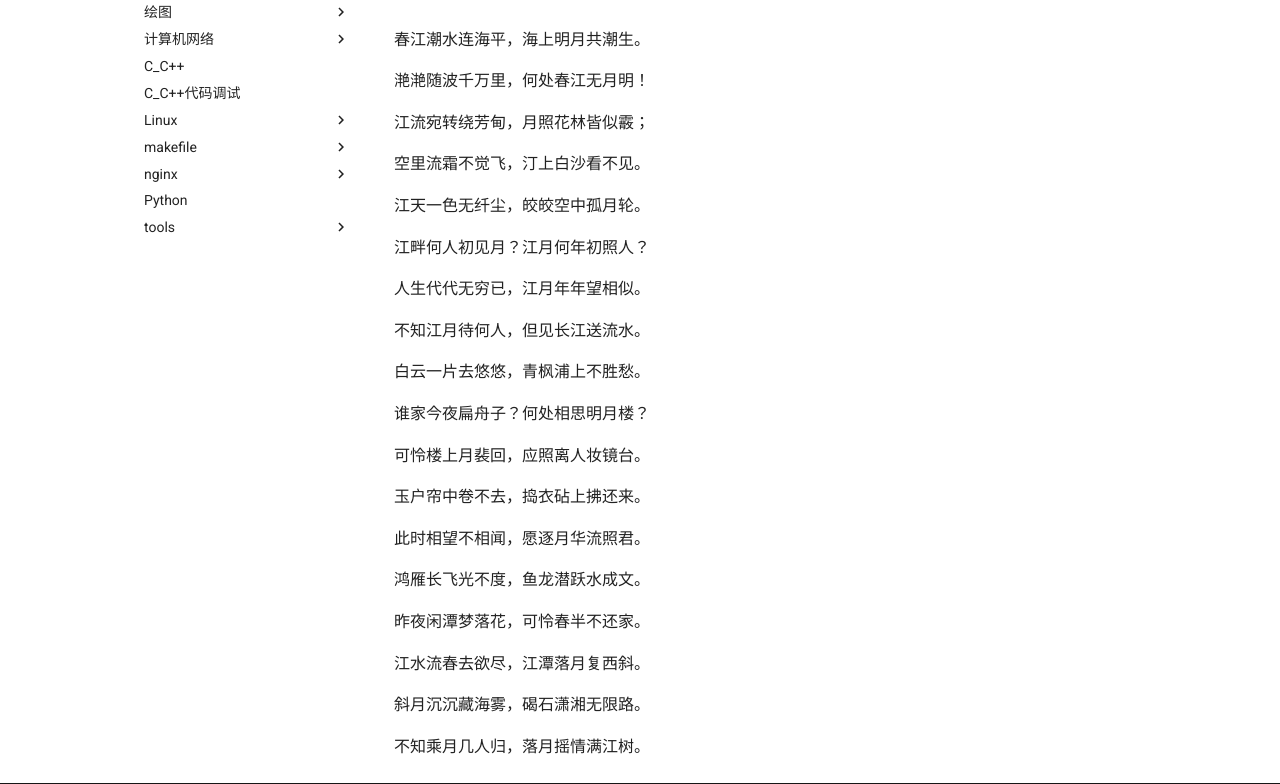
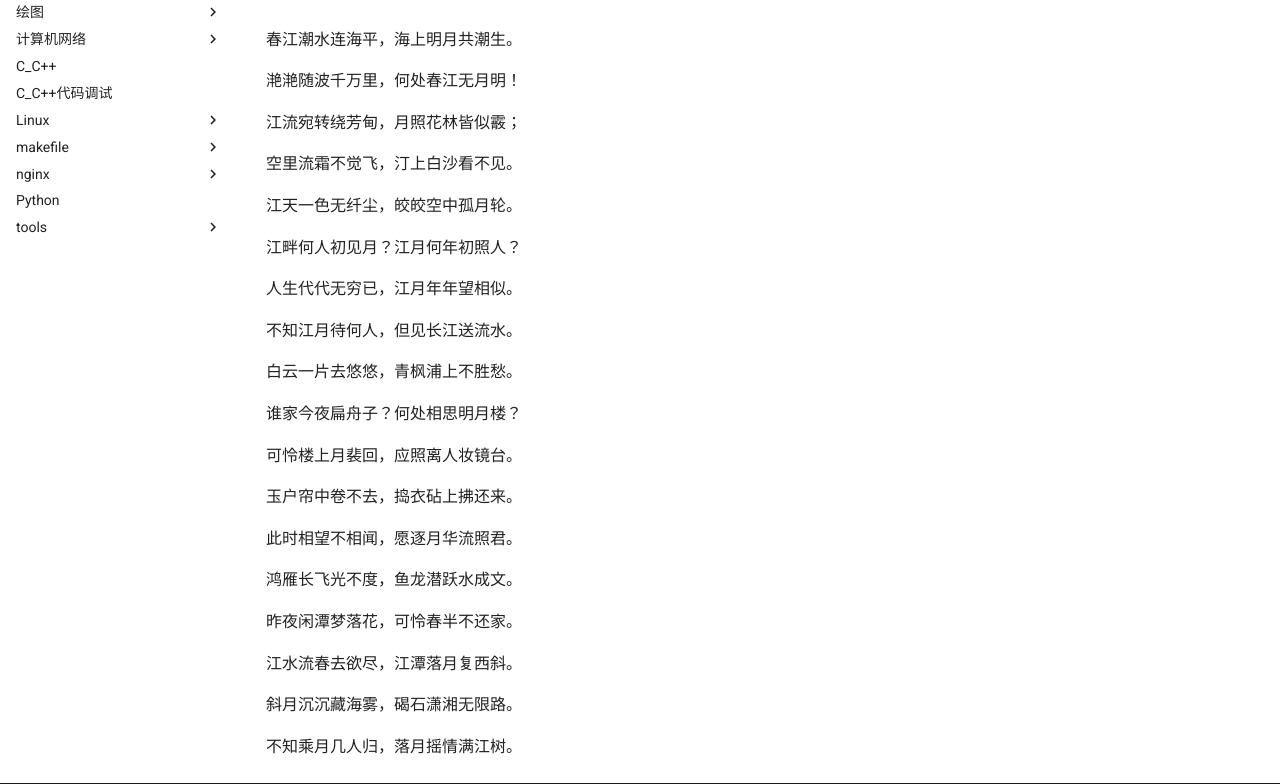
Before and after one commit to frame-create/frame-create.github.io, a plain HTML site: page index.html in a window 1280 px wide. Shown: the part 153-937 px from the top of the page. Drawn offline with Linux system fonts and the light colour scheme.

Commit message:
Deployed f7a6bab with MkDocs version: 1.5.2

```diff
--- a/stylesheets/extra.css
+++ b/stylesheets/extra.css
@@ -1,4 +1,4 @@
 /* 控制页面显示的宽度  */
 .md-grid {
-    max-width: 80%
+    max-width: 100%
 }
```
Also changed, not shown: 1 other file.
